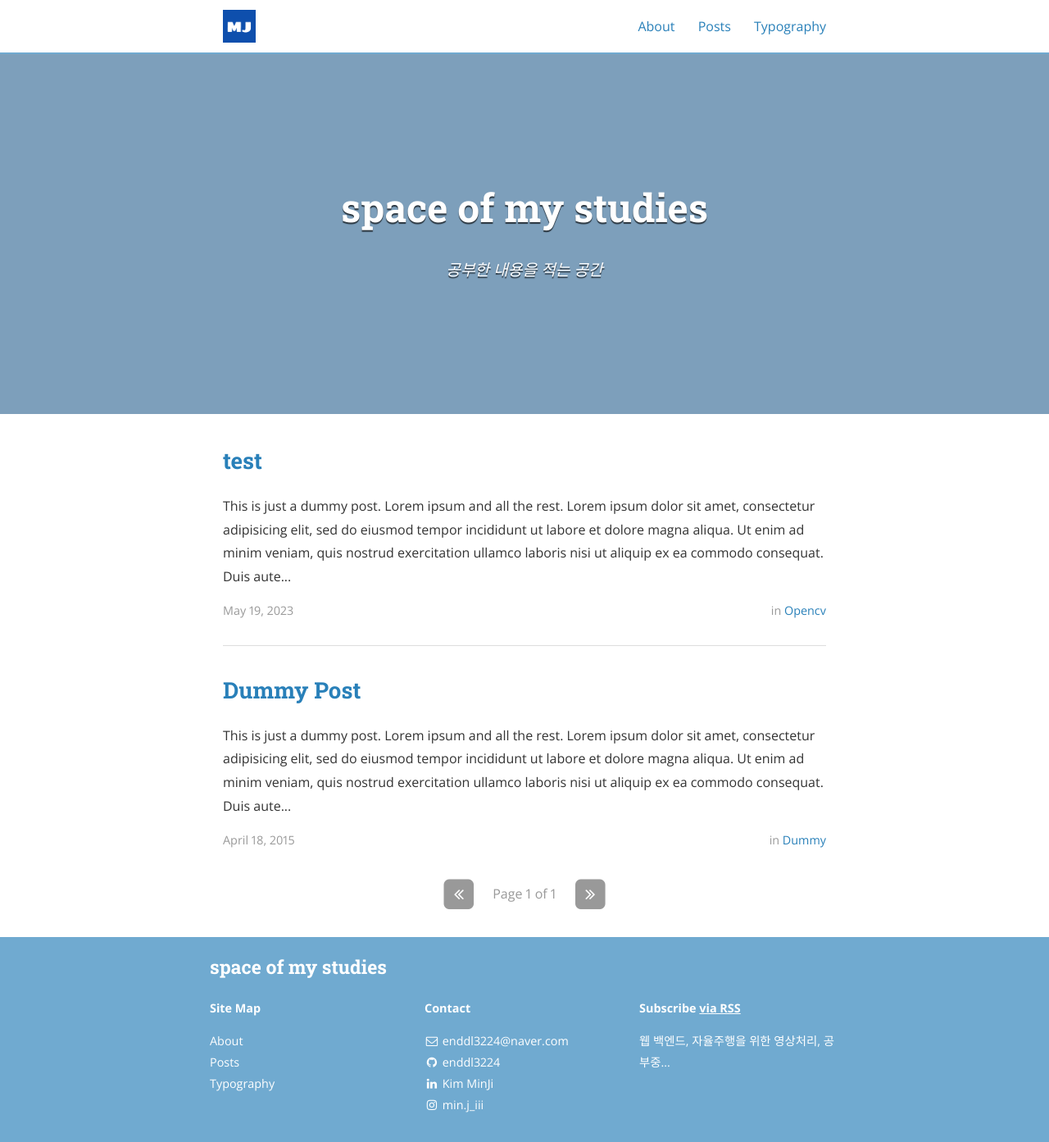
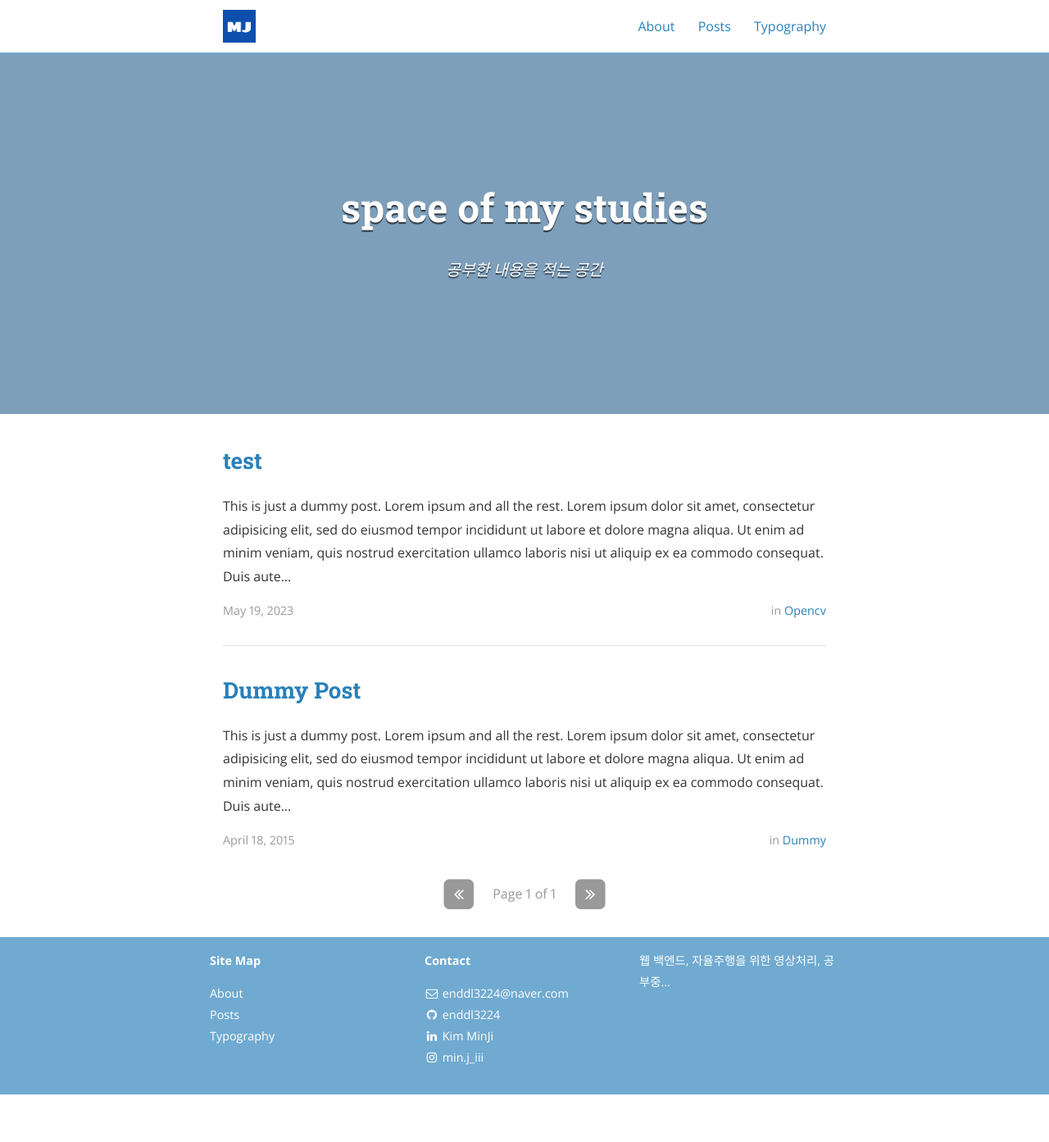
Before and after one commit to enddl3224/enddl3224.github.io, a Jekyll site: the page built from index.html, in a window 1280 px wide and 1393 px high. Shown: the whole window at 82% size. Built offline with Jekyll 4.4.1, drawn with Linux system fonts in a browser that asks for light colours; nearby versions of some CDN libraries; the list of posts is cut into pages by our own code.

Commit message:
SETTING github.io

```diff
--- a/_includes/footer.html
+++ b/_includes/footer.html
@@ -2,7 +2,7 @@
 
   <div class="wrapper">
 
-    <h3 class="footer-heading">{{ site.title }}</h3>
+    <!-- <h3 class="footer-heading">{{ site.title }}</h3> -->
 
     <div class="site-navigation">
 
@@ -38,7 +38,7 @@
     </div>
 
     <div class="site-signature">
-      <p class="rss-subscribe text"><strong>Subscribe <a href="{{ "/feed.xml" | prepend: site.baseurl }}">via RSS</a></strong></p>
+      <!-- <p class="rss-subscribe text"><strong>Subscribe <a href="{{ "/feed.xml" | prepend: site.baseurl }}">via RSS</a></strong></p> -->
       <p class="text">{{ site.description }}</p>
     </div>
 
```
